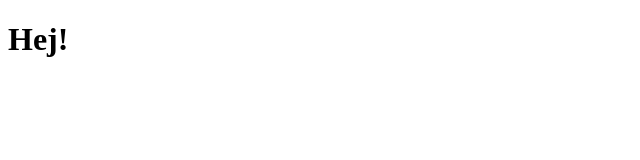
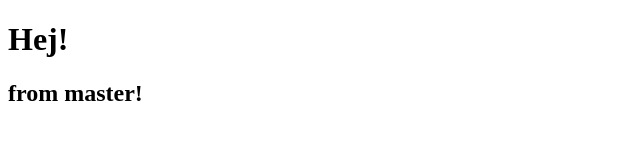
Before and after one commit to JakubKorczak/scrum12, a plain HTML site: page index.html in a window 1280 px wide. Shown: the whole page, without its empty margins (0-640 px from the left). Drawn offline with Linux system fonts and the light colour scheme.

Commit message:
add h2 from master

```diff
--- a/index.html
+++ b/index.html
@@ -8,5 +8,6 @@
   </head>
   <body>
     <h1>Hej!</h1>
+    <h2>from master!</h2>
   </body>
 </html>
```
